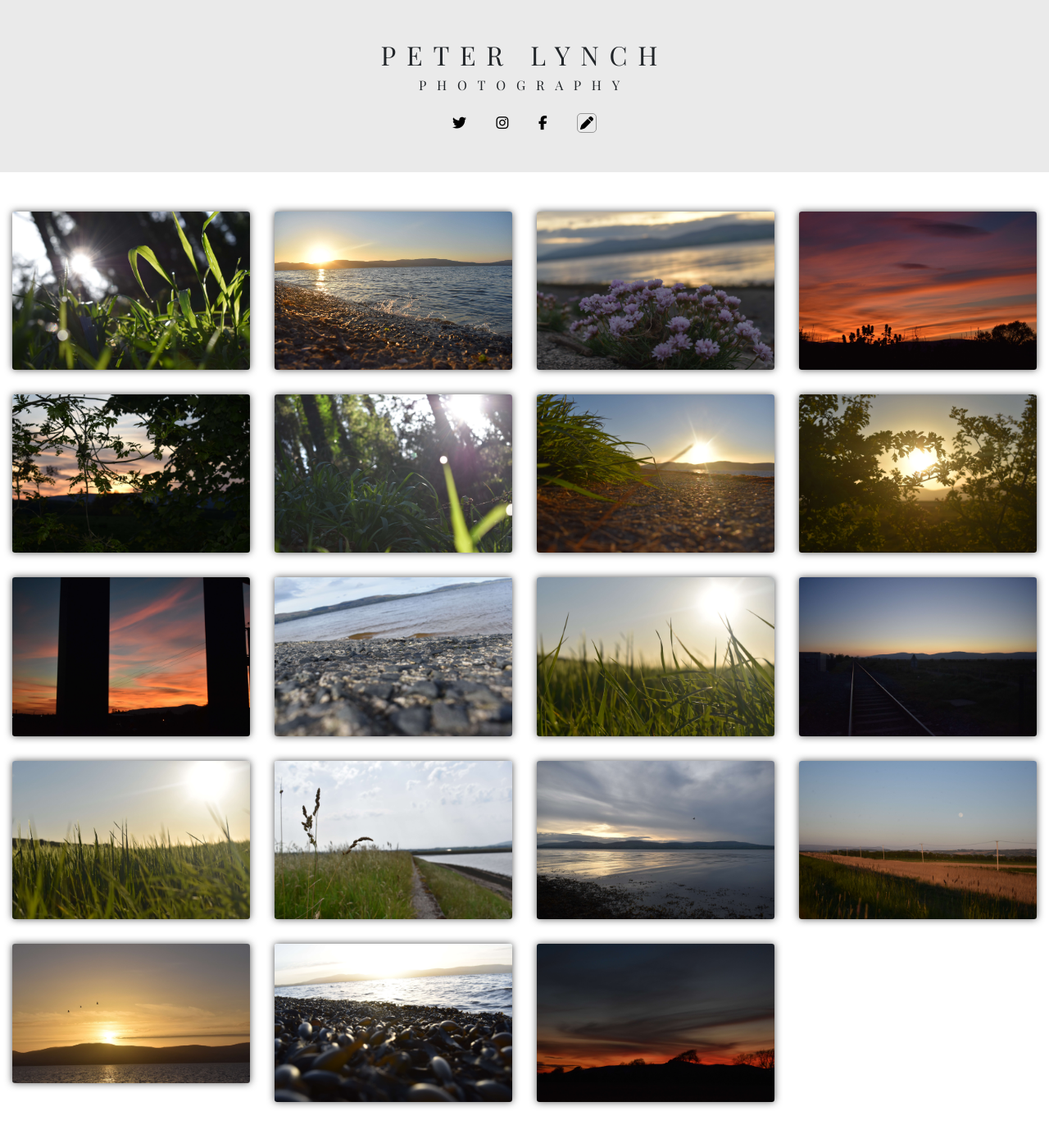
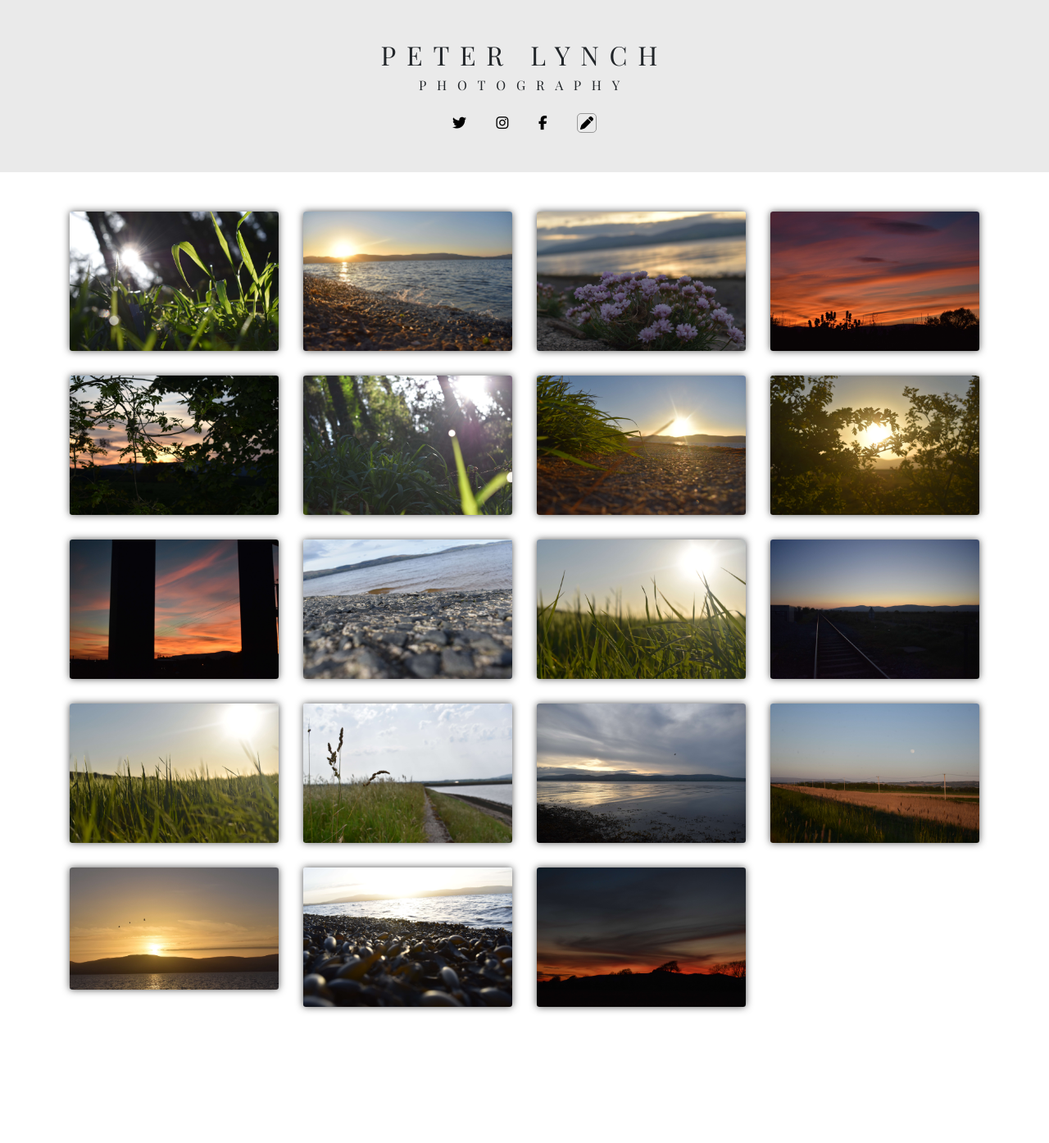
Before and after one commit to terencecistudent/peters-portfolio, a Flask app: page / in a window 1280 px wide. Shown: the whole page at 82% size. After the commit the page ends 1235 px from the top, so only its background shows below. Run offline with Flask 2, Linux system fonts and the light colour scheme; some libraries are stand-ins or nearby versions.

Commit message:
Updated index.html

```diff
--- a/templates/index.html
+++ b/templates/index.html
@@ -4,15 +4,18 @@
     <h2 class="text-center pt-5 mb-2 text-uppercase heading-info" id="page-heading">Peter Lynch</h2>
     <h6 class="text-center mb-4 text-uppercase heading-info" id="sub-heading">Photography</h6>
     <div class="mt-2 pb-5 mb-5 text-center">
-            <a href="https://twitter.com/peterlynch96" class="mx-3" target="_blank"><i class="fab fa-twitter icon-details"></i></a>
-            <a href="https://www.instagram.com/peter_lynch96/" class="mx-3" target="_blank"><i class="fab fa-instagram icon-details"></i></a>
-            <a href="https://www.facebook.com/peter.lynch.1276" class="mx-3" target="_blank"><i class="fab fa-facebook-f icon-details"></i></a>
-            <a href="https://wakelet.com/@peterlynch96" class="mx-3" target="_blank"><i class="fas fa-pen" id="pen-icon"></i></a>
+        <a href="https://twitter.com/peterlynch96" class="mx-3" target="_blank"><i
+                class="fab fa-twitter icon-details"></i></a>
+        <a href="https://www.instagram.com/peter_lynch96/" class="mx-3" target="_blank"><i
+                class="fab fa-instagram icon-details"></i></a>
+        <a href="https://www.facebook.com/peter.lynch.1276" class="mx-3" target="_blank"><i
+                class="fab fa-facebook-f icon-details"></i></a>
+        <a href="https://wakelet.com/@peterlynch96" class="mx-3" target="_blank"><i class="fas fa-pen"
+                id="pen-icon"></i></a>
     </div>
 </div>
 <div class="photo-gallery mt-4">
-        <div class="container-fluid">
-            <div class="intro"></div>
+    <div class="container">
         <div class="row photos">
             {% for image in images %}
             <div class="col-sm-6 col-md-4 col-lg-3 item">
```
Lines whose indentation alone changed are shown as unchanged.
